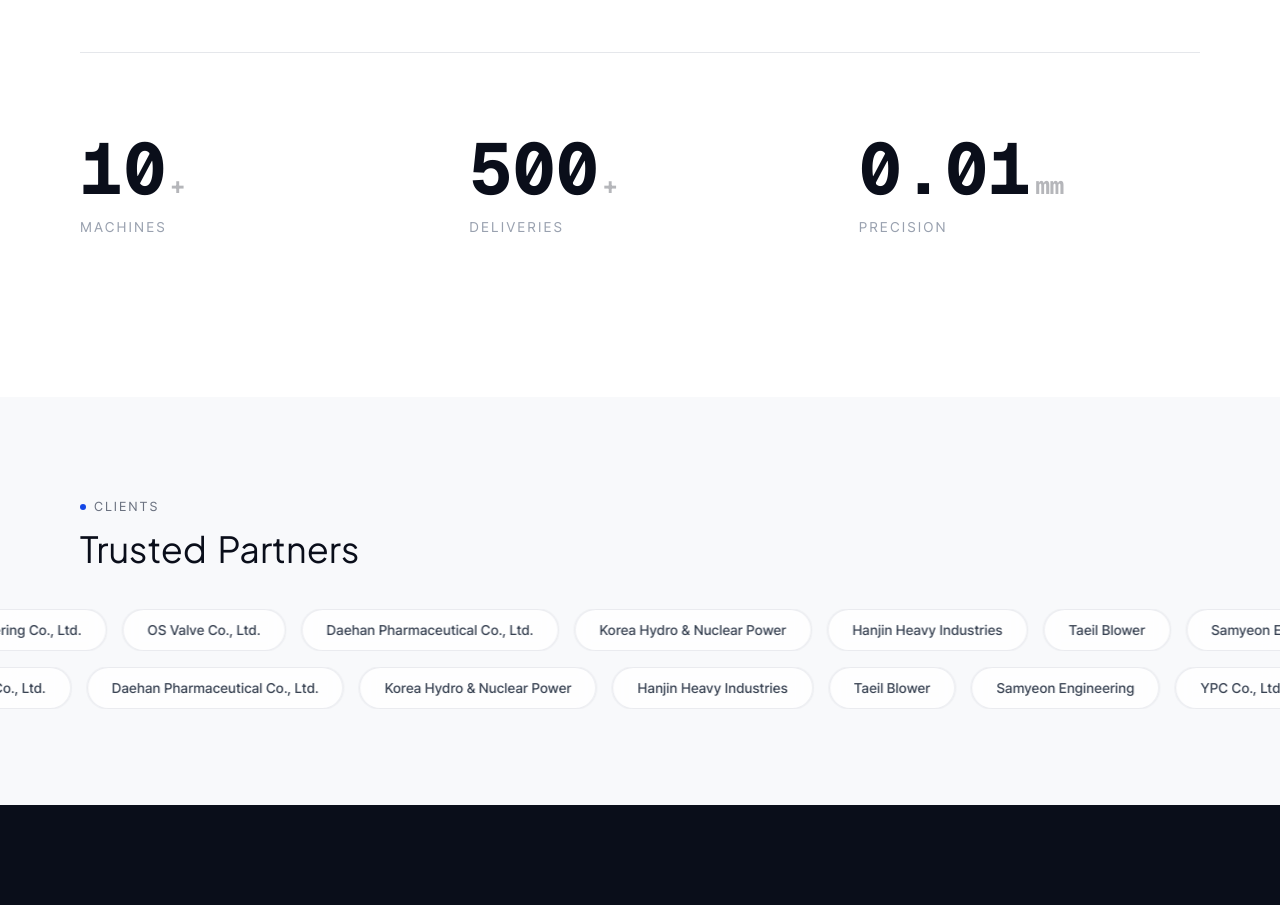
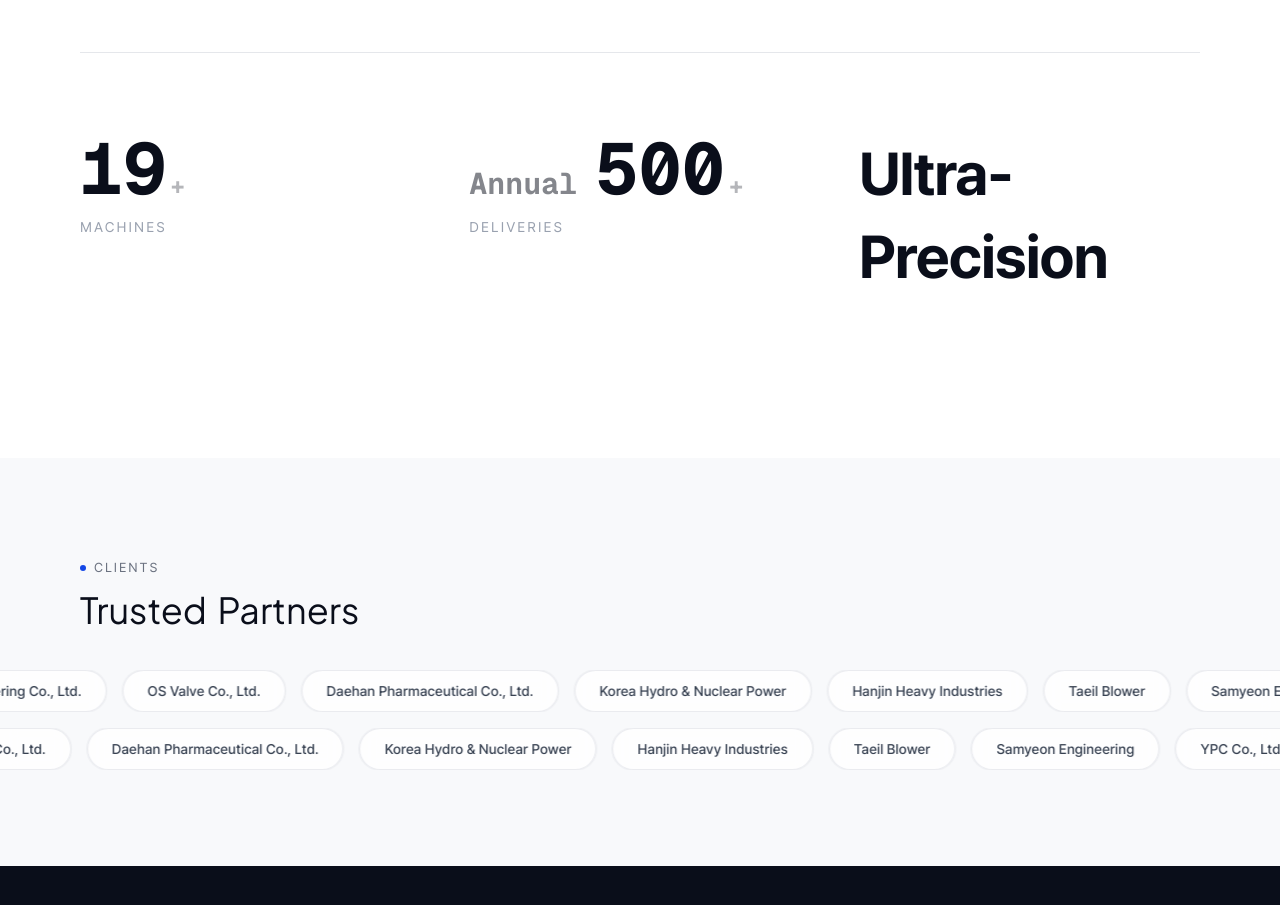
Before and after one commit to SeoKyungeng/seokyung-web, a Next.js app: page /en in a window 1280 px wide. Shown: the part 1260-2165 px from the top of the page. Built offline with nearby package versions, Linux system fonts and the light colour scheme.

Commit message:
fix(home): 어바웃어스 스탯 수정 (설비 19대, 납품 연간 500+, 정밀도 텍스트 전환)

```diff
--- a/src/components/home/StatsSection.tsx
+++ b/src/components/home/StatsSection.tsx
@@ -8,8 +8,10 @@
 
 interface StatItem {
   label: { ko: string; en: string };
-  value: number;
-  suffix: { ko: string; en: string };
+  value?: number;
+  suffix?: { ko: string; en: string };
+  prefix?: { ko: string; en: string };
+  text?: { ko: string; en: string };
 }
 
 interface StatsSectionProps {
@@ -64,21 +66,28 @@
   reducedMotion: boolean;
   index: number;
 }) {
-  const count = useCounter(item.value, 2.2, triggered, reducedMotion);
-  const displayValue = Number.isInteger(item.value) ? count : count.toFixed(2);
+  const count = useCounter(item.value ?? 0, 2.2, triggered && !item.text, reducedMotion);
+  const displayValue = item.value && Number.isInteger(item.value) ? count : count.toFixed(2);
 
   const content = (
     <div className="group relative">
-      {/* 숫자 */}
+      {item.text ? (
+        <p className="text-4xl font-bold leading-snug tracking-tight text-midnight md:text-5xl lg:text-6xl">
+          {item.text[locale]}
+        </p>
+      ) : (
         <p className="font-mono text-5xl font-bold leading-none text-midnight md:text-6xl lg:text-7xl">
+          {item.prefix && <span className="text-2xl text-midnight/50 md:text-3xl">{item.prefix[locale]}</span>}
           {displayValue}
-        <span className="ml-1 text-xl text-midnight/30 md:text-2xl">{item.suffix[locale]}</span>
+          <span className="ml-1 text-xl text-midnight/30 md:text-2xl">{item.suffix?.[locale]}</span>
         </p>
+      )}
 
-      {/* 라벨 */}
+      {item.label[locale] && (
         <p className="mt-3 text-sm uppercase tracking-[0.15em] text-gray-400">
           {item.label[locale]}
         </p>
+      )}
     </div>
   );
 
@@ -122,7 +131,7 @@
     return () => observer.disconnect();
   }, [reducedMotion, triggered]);
 
-  const sinceCount = useCounter(sinceItem.value, 2.2, triggered, reducedMotion);
+  const sinceCount = useCounter(sinceItem.value ?? 0, 2.2, triggered, reducedMotion);
 
   const titleContent = (
     <>
@@ -138,7 +147,7 @@
       <p className="text-xs uppercase tracking-[0.2em] text-gray-400">{statsSince}</p>
       <p className="mt-2 font-mono text-7xl font-bold leading-none text-midnight md:text-8xl lg:text-9xl">
         {sinceCount}
-        <span className="ml-2 text-3xl text-midnight/30 md:text-4xl">{sinceItem.suffix[locale]}</span>
+        <span className="ml-2 text-3xl text-midnight/30 md:text-4xl">{sinceItem.suffix?.[locale]}</span>
       </p>
       <p className="mt-5 max-w-sm text-base leading-relaxed text-gray-500">
         {statsSinceDesc}
@@ -166,7 +175,7 @@
         <div className="grid grid-cols-1 gap-10 sm:grid-cols-3 sm:gap-8 lg:gap-12">
           {restItems.map((item, index) => (
             <StatColumn
-              key={item.label.ko}
+              key={item.label.ko || item.text?.ko}
               item={item}
               locale={locale}
               triggered={triggered}
--- a/src/data/stats.json
+++ b/src/data/stats.json
@@ -1,8 +1,8 @@
 {
   "items": [
     { "label": { "ko": "설립", "en": "Since" }, "value": 2011, "suffix": { "ko": "년", "en": "" } },
-    { "label": { "ko": "보유 설비", "en": "Machines" }, "value": 10, "suffix": { "ko": "대", "en": "+" } },
-    { "label": { "ko": "납품 실적", "en": "Deliveries" }, "value": 500, "suffix": { "ko": "건+", "en": "+" } },
-    { "label": { "ko": "가공 정밀도", "en": "Precision" }, "value": 0.01, "suffix": { "ko": "mm", "en": "mm" } }
+    { "label": { "ko": "보유 설비", "en": "Machines" }, "value": 19, "suffix": { "ko": "대", "en": "+" } },
+    { "label": { "ko": "납품 실적", "en": "Deliveries" }, "value": 500, "prefix": { "ko": "연간 ", "en": "Annual " }, "suffix": { "ko": "+", "en": "+" } },
+    { "label": { "ko": "", "en": "" }, "text": { "ko": "초정밀 가공", "en": "Ultra-Precision" } }
   ]
 }
```
Lines whose indentation alone changed are shown as unchanged.
